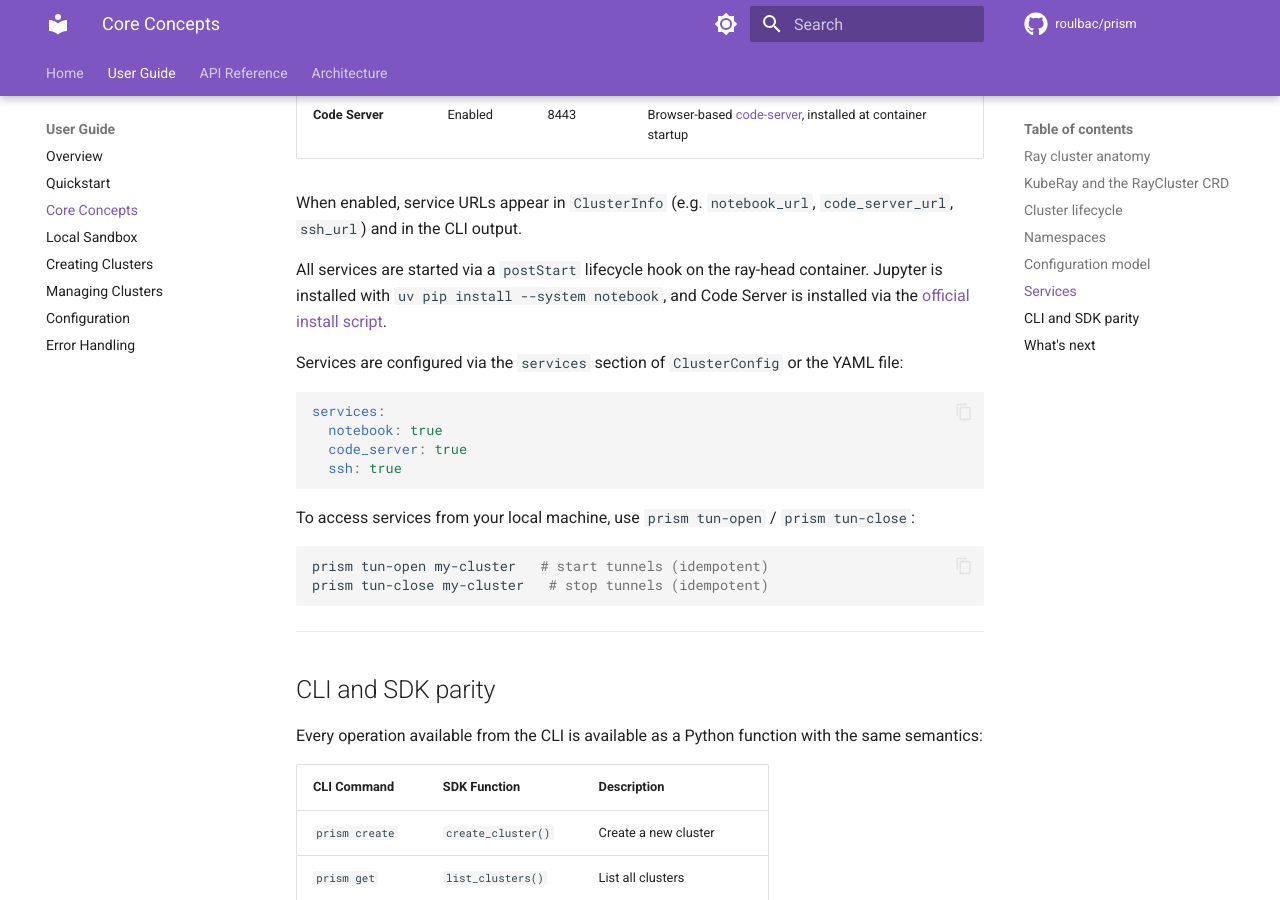
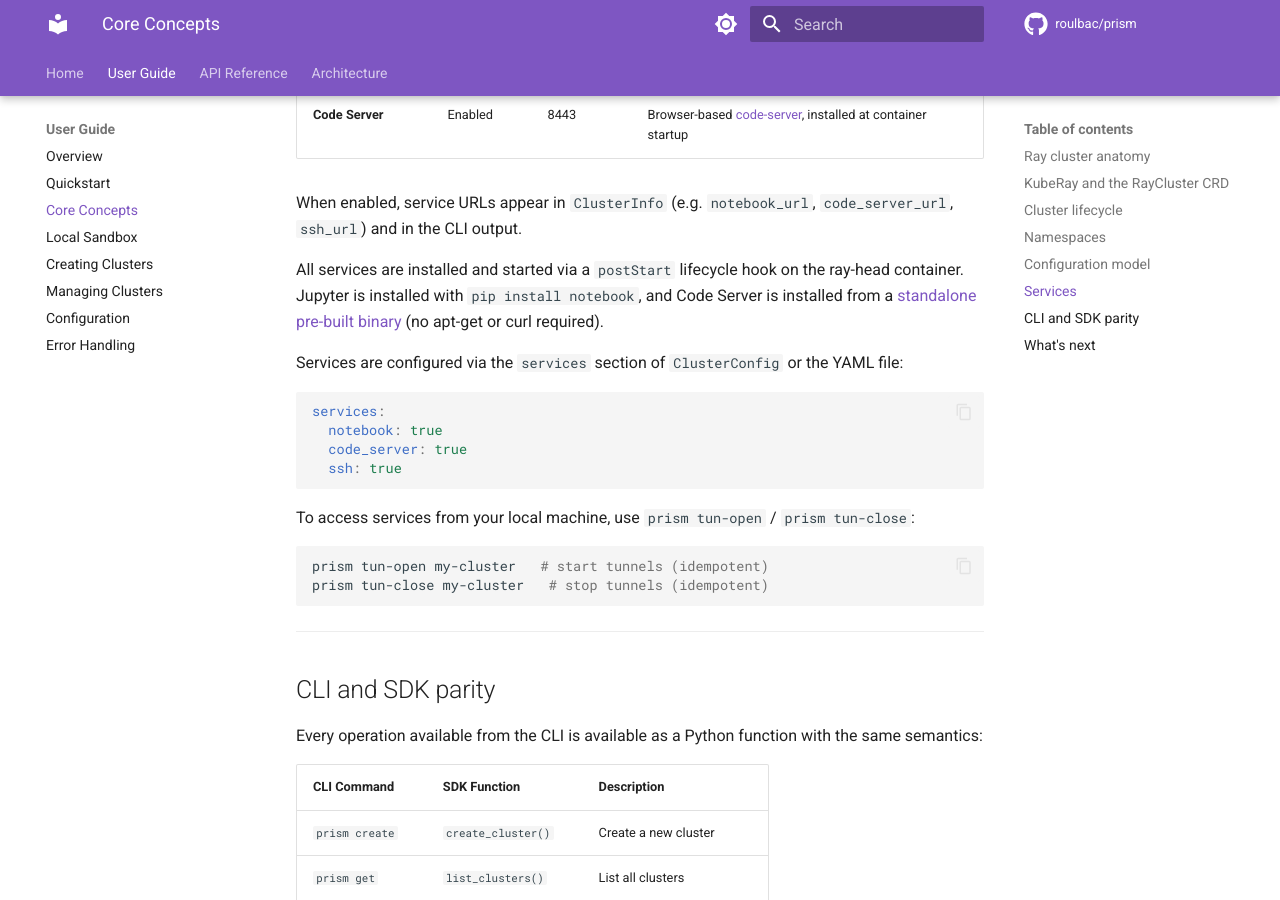
Before and after one commit to roulbac/krayne, an MkDocs documentation site: the page built from docs/guide/core-concepts.md, in a window 1280 px wide and 900 px high, scrolled down 4127 px. Built offline with MkDocs 1.6.1 and Material for MkDocs 9.7.7, drawn with Linux system fonts in a browser that asks for light colours; comment, search, counter and statistics services are not loaded.

Commit message:
Update docs to reflect standalone binary install for code-server
https://claude.ai/code/session_011oVQuoTvGMKtRiTU6jM1XH

```diff
--- a/docs/guide/core-concepts.md
+++ b/docs/guide/core-concepts.md
@@ -164,7 +164,7 @@ Prism exposes several services on the head node, each mapped to a container port
 
 When enabled, service URLs appear in `ClusterInfo` (e.g. `notebook_url`, `code_server_url`, `ssh_url`) and in the CLI output.
 
-All services are started via a `postStart` lifecycle hook on the ray-head container. Jupyter is installed with `uv pip install --system notebook`, and Code Server is installed via the [official install script](https://code-server.dev/install.sh).
+All services are installed and started via a `postStart` lifecycle hook on the ray-head container. Jupyter is installed with `pip install notebook`, and Code Server is installed from a [standalone pre-built binary](https://github.com/coder/code-server/releases) (no apt-get or curl required).
 
 Services are configured via the `services` section of `ClusterConfig` or the YAML file:
 
```
Also changed, not shown: docs/reference/configuration.md (+1 -1 lines).
